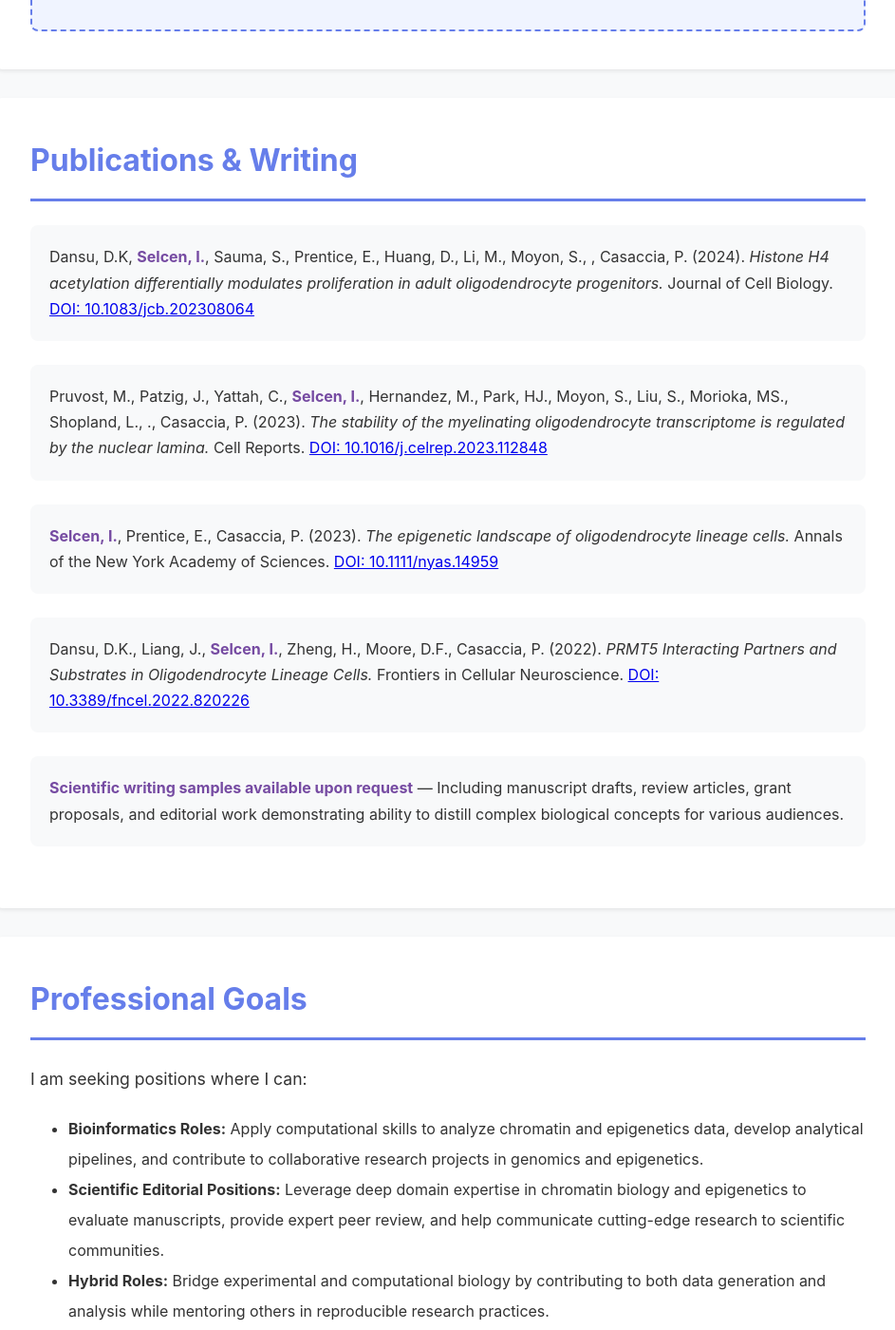
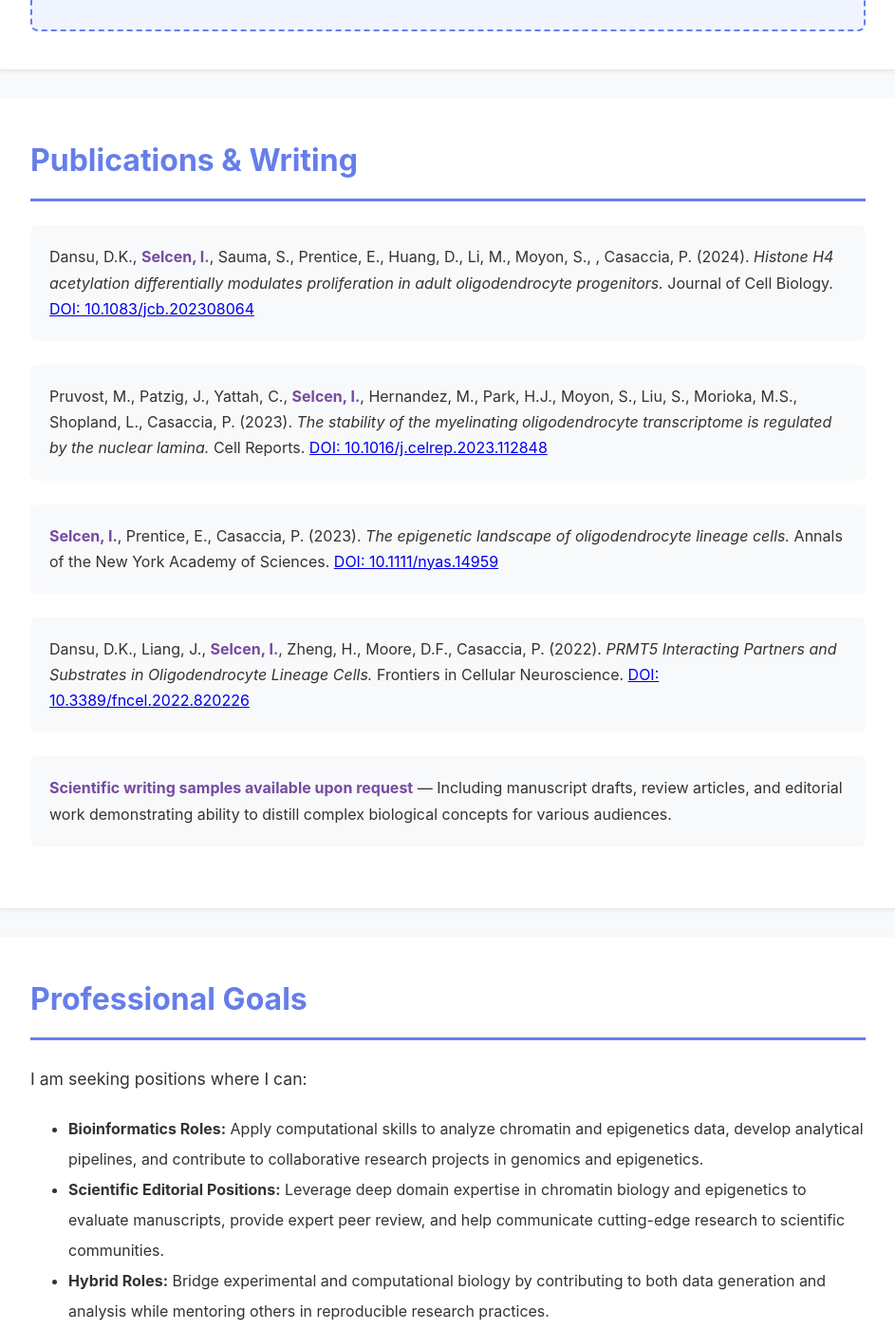
Before and after one commit to ipekselcen/ipekselcen.github.io, a Jekyll site: the page built from index.html, in a window 1280 px wide and 1400 px high, scrolled down 3366 px. Shown: the whole window at 95% size, without its empty margins (168-1111 px from the left). Built offline with Jekyll 4.4.1, drawn with Linux system fonts in a browser that asks for light colours.

Commit message:
Update index.html

```diff
--- a/index.html
+++ b/index.html
@@ -419,13 +419,13 @@ permalink: /
         <section class="section">
             <h2>Publications & Writing</h2>
             <div class="publication">
-                Dansu, D.K, <strong>Selcen, I.</strong>, Sauma, S., Prentice, E., Huang, D., Li, M., Moyon, S., , Casaccia, P. (2024).
+                Dansu, D.K., <strong>Selcen, I.</strong>, Sauma, S., Prentice, E., Huang, D., Li, M., Moyon, S., , Casaccia, P. (2024).
                 <em>Histone H4 acetylation differentially modulates proliferation in adult oligodendrocyte progenitors.</em>
                 Journal of Cell Biology.
                 <a href="https://doi.org/10.1083/jcb.202308064" target="_blank">DOI: 10.1083/jcb.202308064</a>
             </div>
             <div class="publication">
-                Pruvost, M., Patzig, J., Yattah, C., <strong>Selcen, I.</strong>, Hernandez, M., Park, HJ., Moyon, S., Liu, S., Morioka, MS., Shopland, L., ., Casaccia, P. (2023).
+                Pruvost, M., Patzig, J., Yattah, C., <strong>Selcen, I.</strong>, Hernandez, M., Park, H.J., Moyon, S., Liu, S., Morioka, M.S., Shopland, L., Casaccia, P. (2023).
                 <em>The stability of the myelinating oligodendrocyte transcriptome is regulated by the nuclear lamina.</em>
                 Cell Reports.
                 <a href="https://doi.org/10.1016/j.celrep.2023.112848" target="_blank">DOI: 10.1016/j.celrep.2023.112848</a>
@@ -444,7 +444,7 @@ permalink: /
             </div>
 
             <div class="publication">
-                <strong>Scientific writing samples available upon request</strong> — Including manuscript drafts, review articles, grant proposals, and editorial work demonstrating ability to distill complex biological concepts for various audiences.
+                <strong>Scientific writing samples available upon request</strong> — Including manuscript drafts, review articles, and editorial work demonstrating ability to distill complex biological concepts for various audiences.
             </div>
         </section>
 
```
